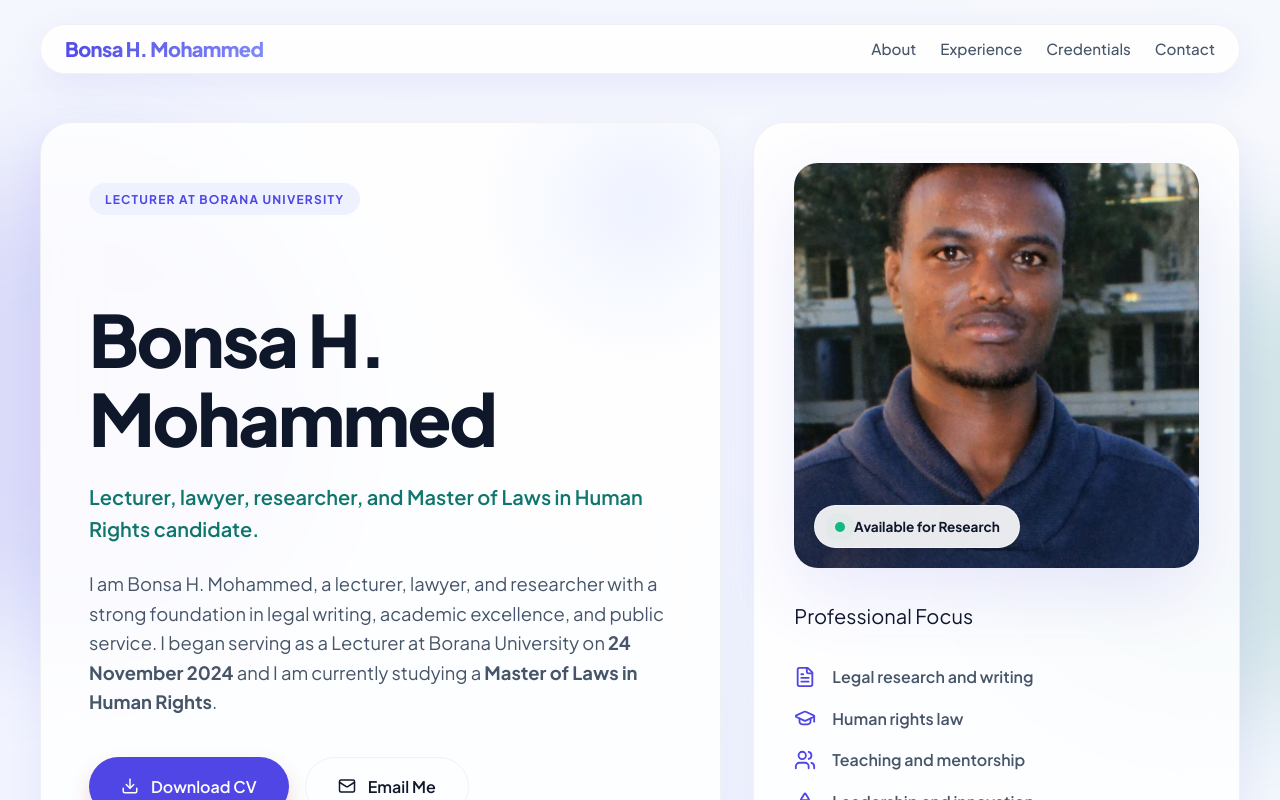
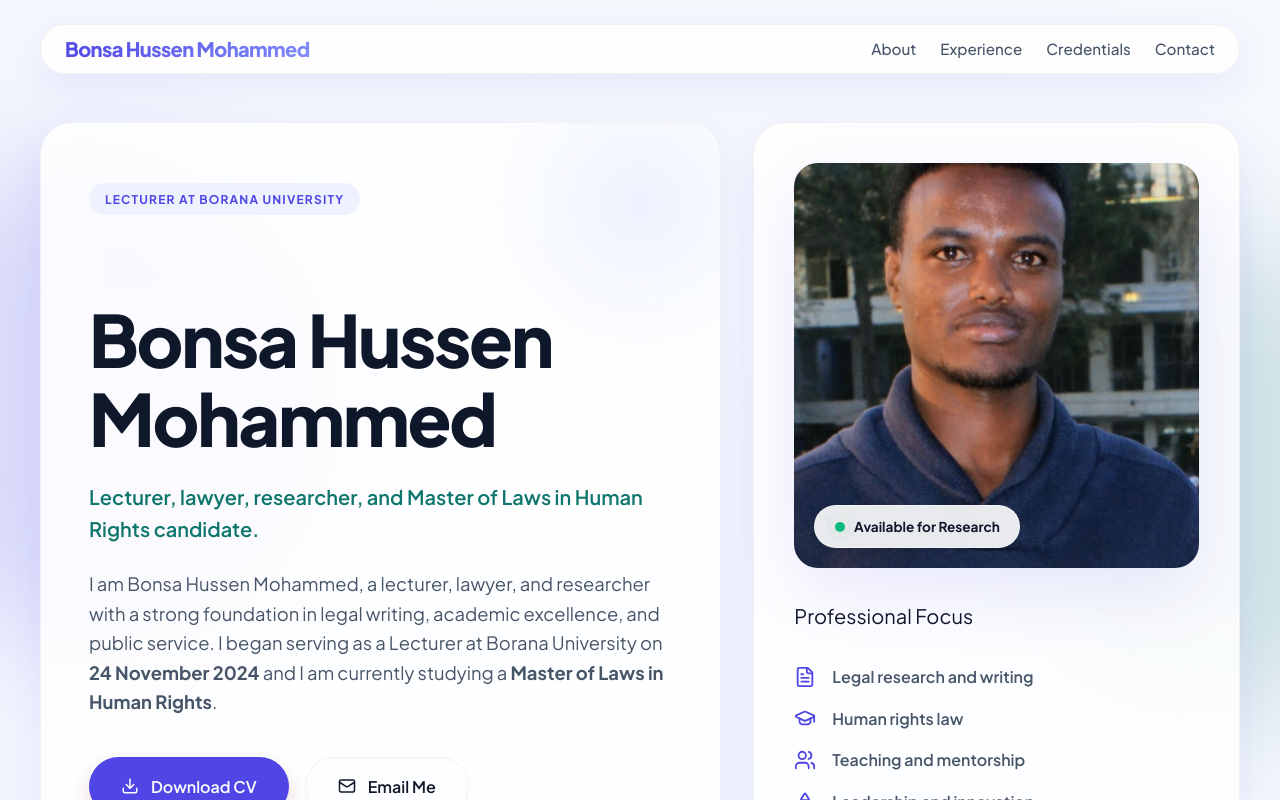
Before and after one commit to Burkakoo/Bonsa, a React (Vite) app: page / in a window 1280 px wide. Shown: the top 800 px of the page. Built offline with nearby package versions, Linux system fonts and the light colour scheme.

Commit message:
Update displayed name to Bonsa Hussen Mohammed

```diff
--- a/src/App.jsx
+++ b/src/App.jsx
@@ -370,7 +370,7 @@ function App() {
 
       <header className="topbar">
         <a className="brand" href="#top">
-          Bonsa H. Mohammed
+          Bonsa Hussen Mohammed
         </a>
         <nav className="nav">
           <a href="#about">About</a>
@@ -384,12 +384,12 @@ function App() {
         <RevealSection className="hero">
           <div className="hero-copy">
             <p className="eyebrow">Lecturer at Borana University</p>
-            <h1>Bonsa H. Mohammed</h1>
+            <h1>Bonsa Hussen Mohammed</h1>
             <p className="hero-tagline">
               Lecturer, lawyer, researcher, and Master of Laws in Human Rights candidate.
             </p>
             <p className="lead">
-              I am Bonsa H. Mohammed, a lecturer, lawyer, and researcher with a strong foundation in
+              I am Bonsa Hussen Mohammed, a lecturer, lawyer, and researcher with a strong foundation in
               legal writing, academic excellence, and public service. I began serving as a Lecturer
               at Borana University on <strong>24 November 2024</strong> and I am currently studying
               a <strong>Master of Laws in Human Rights</strong>.
@@ -415,7 +415,7 @@ function App() {
 
           <aside className="identity-panel">
             <div className="profile-frame">
-              <img src={profileImage} alt="Bonsa H. Mohammed" className="profile-image" />
+              <img src={profileImage} alt="Bonsa Hussen Mohammed" className="profile-image" />
               <div className="profile-status">
                 <span className="status-dot"></span>
                 <span>Available for Research</span>
@@ -609,7 +609,7 @@ function App() {
       </main>
 
       <footer className="footer">
-        <p>&copy; 2024 Bonsa H. Mohammed | Lecturer, Lawyer, Researcher</p>
+        <p>&copy; 2024 Bonsa Hussen Mohammed | Lecturer, Lawyer, Researcher</p>
       </footer>
     </>
   );
```
